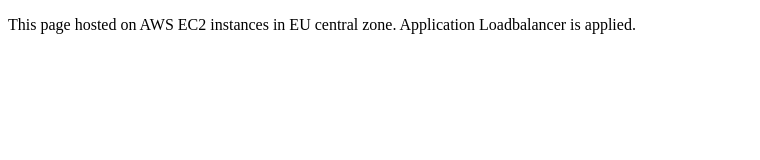
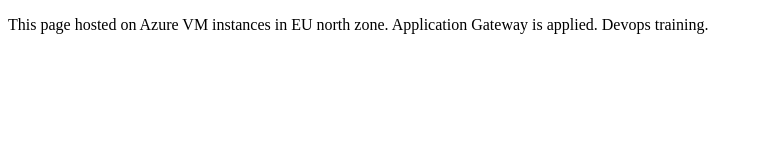
Before and after one commit to rusd80/andersen-devops, a plain HTML site: page Homework_07/Azure/index.html in a window 1280 px wide. Shown: the whole page, without its empty margins (0-760 px from the left). Drawn offline with Linux system fonts and the light colour scheme.

Commit message:
working task with index.html from file share

```diff
--- a/Homework_07/Azure/index.html
+++ b/Homework_07/Azure/index.html
@@ -4,6 +4,6 @@
         <title>Terraform</title>
     </head>
     <body>
-        <p>This page hosted on AWS EC2 instances in EU central zone. Application Loadbalancer is applied.</p>
+        <p>This page hosted on Azure VM instances in EU north zone. Application Gateway is applied. Devops training. </p>
     </body>
 </html>
```
Also changed, not shown: Homework_07/hw7.png (deleted), 7 other files.
